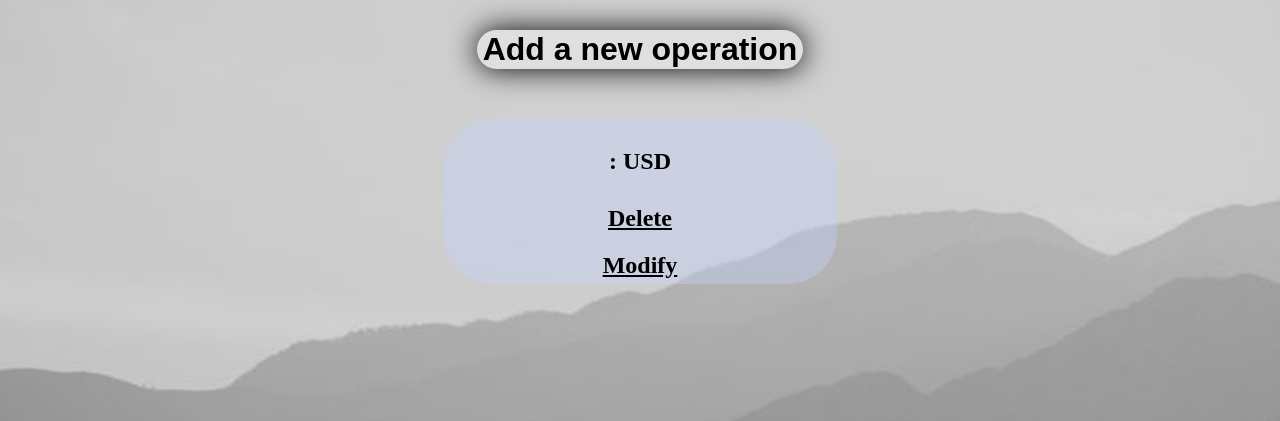
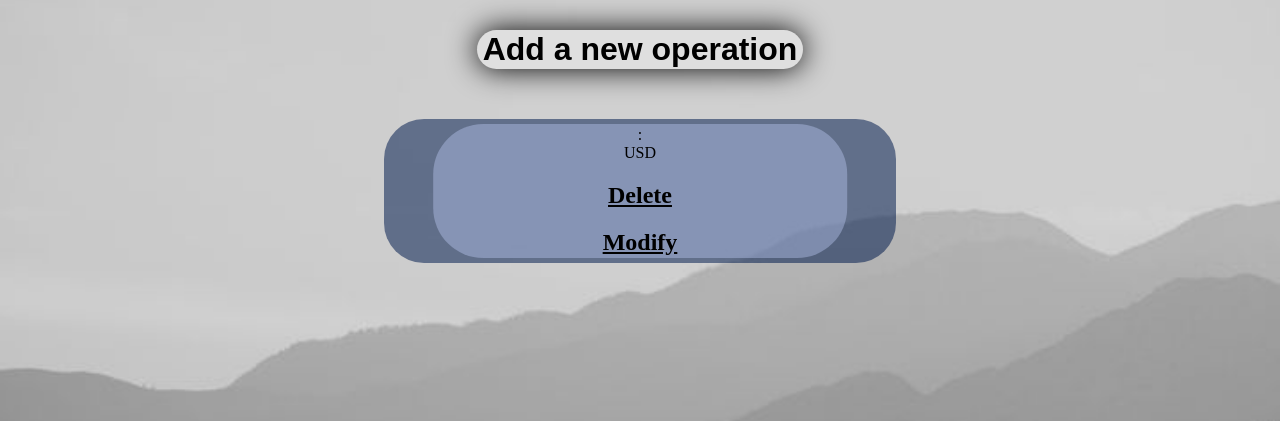
Before and after one commit to AyakorK/Project_PHP, a PHP site: page /operations.php in a window 1280 px wide. Shown: the part 80-501 px from the top of the page. Run offline with PHP 8.4, Linux system fonts and the light colour scheme; the visitor is signed in with stand-in values (Sample User, id 1); tables that the repository leaves empty or names only in its code hold one stand-in row (values such as "Sample post"); data that the repository does not hold is empty.

Commit message:
Modifying CSS

```diff
--- a/Website/assets/css/operations.css
+++ b/Website/assets/css/operations.css
@@ -1,5 +1,14 @@
-.operationsHighlight {
-    background-color: #f5f5f5;
+#operationsHighlight {
+    background-color: #001b4e88;
+    max-height: 600px;
+    width: 40%;
+    margin-left: 50%;
+    transform: translateX(-50%);
+    /* Cacher ce qui dépasse de la div */
+    overflow: hidden;
+    /* How to scroll*/
+    overflow-y: scroll;
+    border-radius: 40px;
 }
 
 form {
@@ -9,10 +18,11 @@ form {
 .operation {
     background-color: #c6d3ff5e;
     border-radius: 4px;
-    padding: 5px;
+    padding: 2px;
     margin-bottom: 5px;
+    margin-top: 5px;
     display: flex;
-    width: 30%;
+    width: 80%;
     justify-content: center;
     align-items: center;
     flex-direction: column;
@@ -26,7 +36,7 @@ form {
     font-size: 1.5em;
     font-weight: bold;
     color: rgb(0, 0, 0);
-    margin-bottom: 10px;
+    margin-bottom: 6px;
 }
 
 .operation a {
--- a/Website/operations.php
+++ b/Website/operations.php
@@ -21,7 +21,7 @@
     <form method="POST" action="Functions/manageOperations.php">
     <input class="button" type="submit" name="addOperation" id="addOperation" value="Add a new operation" />
     </form>
-    <div id = "operationsHighlight">
+    <div id ="operationsHighlight">
          <?php
 
 session_start();
@@ -36,17 +36,17 @@ $thisAccount = $req->fetch();
 
     require_once 'Functions/listOperations.php';
     $result = listOperations();
-    $i = 0;
+
         foreach ($result as $row) {
-            if ($i < 5) {
+
             echo "<div class='operation'>";
-            echo '<p>'.$row['operationName'].' : '.$row['operationAmount'].''.$thisAccount['currency'].'</p>';
+            echo '<span>'.$row['operationName'].' :</span>';
+            echo '<span>'.$row['operationAmount'].''.$thisAccount['currency'].'</span>';
             echo '<span>'.$row['operationDate'].'</span>';
             echo '<a href="Functions/deleteOperation.php?id='.$row['operationID'].'">Delete</a>';
             echo '<a href="Functions/modifyOperation.php?id='.$row['operationID'].'">Modify</a>';
             echo '</div>';
-            $i++;
-            }
+
     }
 
 
```
